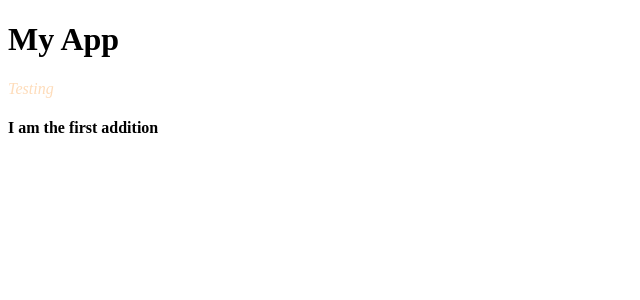
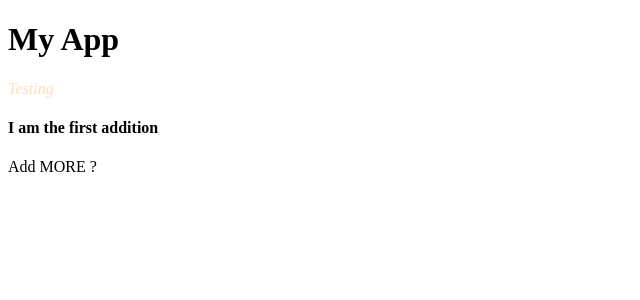
Before and after one commit to cmking54/angular-base, an Angular app: page / in a window 1280 px wide. Shown: the top 300 px of the page, without its empty margins (0-640 px from the left). Built offline with nearby package versions, Linux system fonts and the light colour scheme.

Commit message:
Added last of io code

```diff
--- a/src/app/additionalModule/add.component.html
+++ b/src/app/additionalModule/add.component.html
@@ -1 +1,2 @@
 <h4>{{ addComp.text }}</h4>
+<a (click)="onAdd()">Add MORE ?</a>
```
